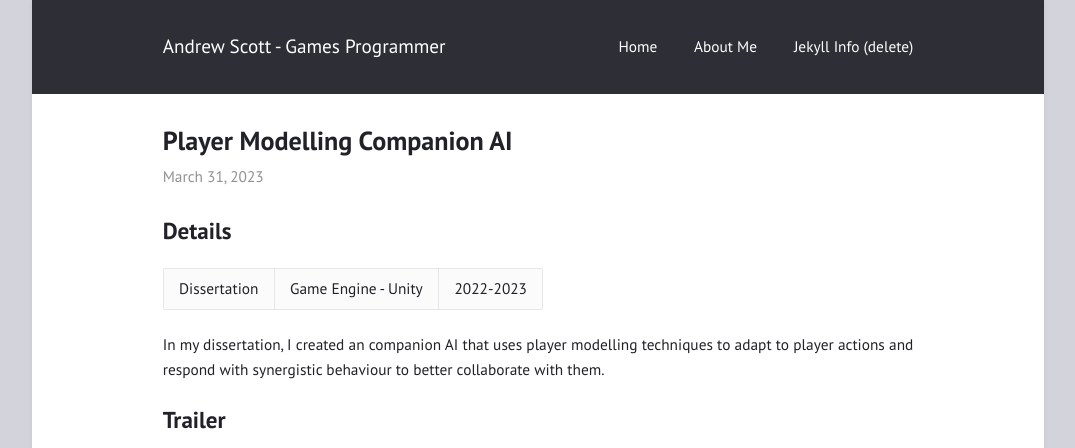
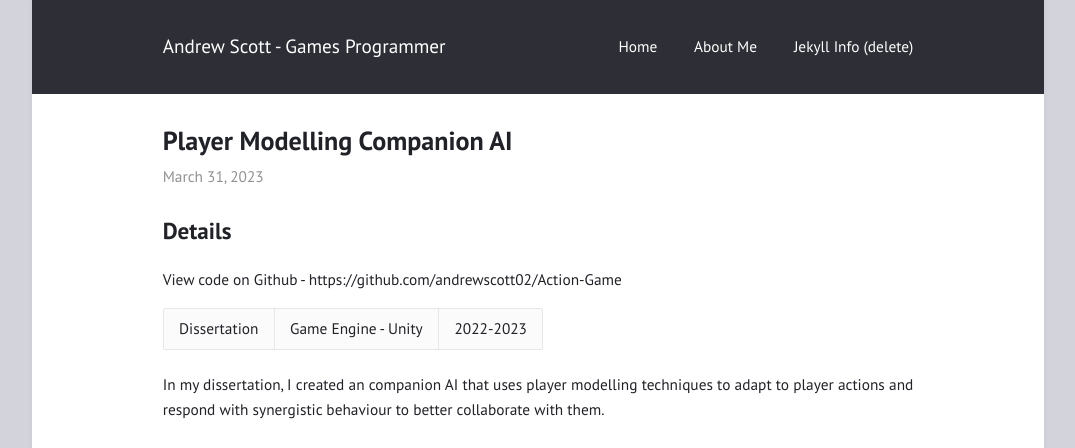
Before and after one commit to andrewscott02/andrewscott02.github.io, a Jekyll site: the page built from _posts/2023-03-31-player-model-companion.md, in a window 1280 px wide. Shown: the top 448 px of the page, without its empty margins (102-1177 px from the left). Built offline with Jekyll 4.4.1, drawn with Linux system fonts in a browser that asks for light colours.

Commit message:
Update 2023-03-31-player-model-companion.md

```diff
--- a/_posts/2023-03-31-player-model-companion.md
+++ b/_posts/2023-03-31-player-model-companion.md
@@ -5,6 +5,8 @@ categories: media
 ---
 
 ## Details
+
+View code on Github - https://github.com/andrewscott02/Action-Game
 
 Dissertation | Game Engine - Unity | 2022-2023
 
```
